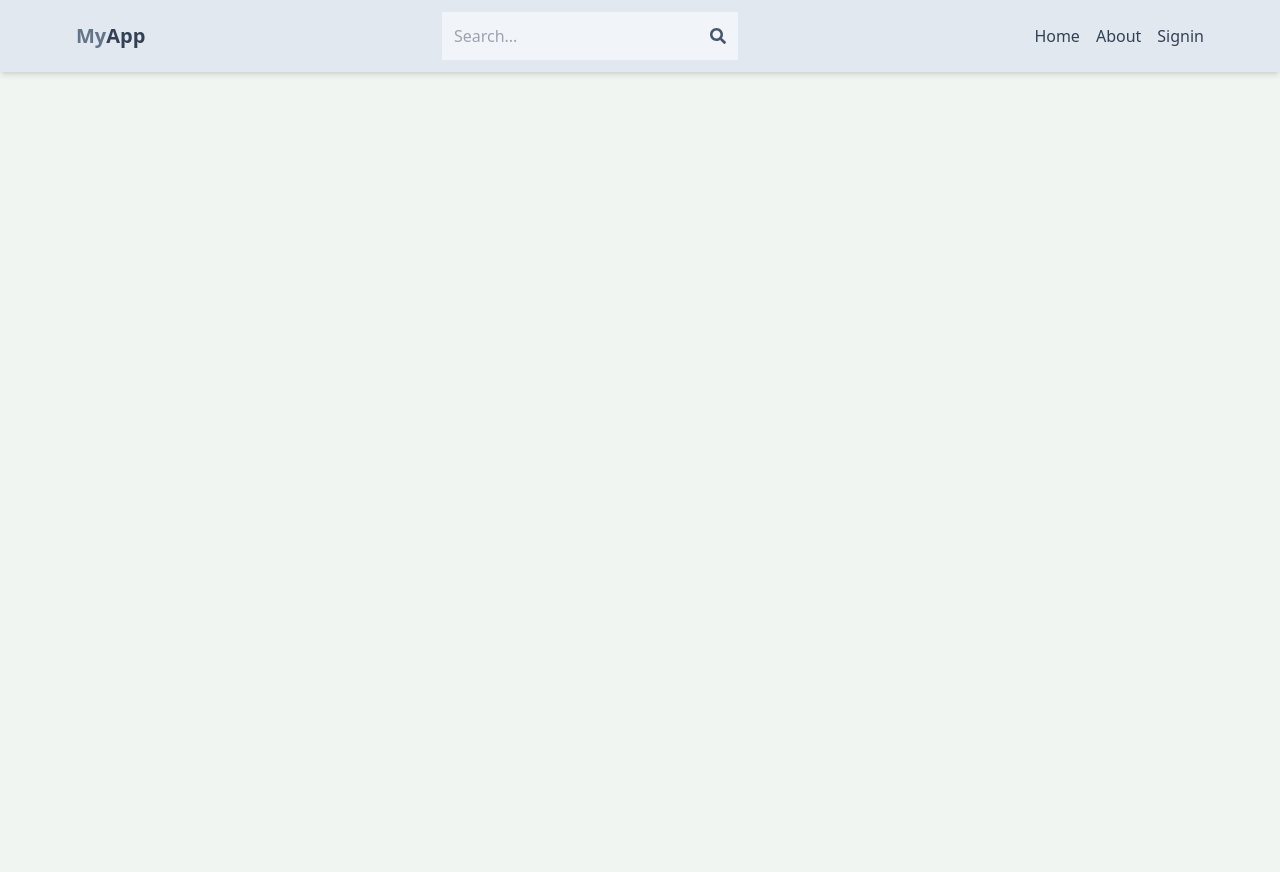
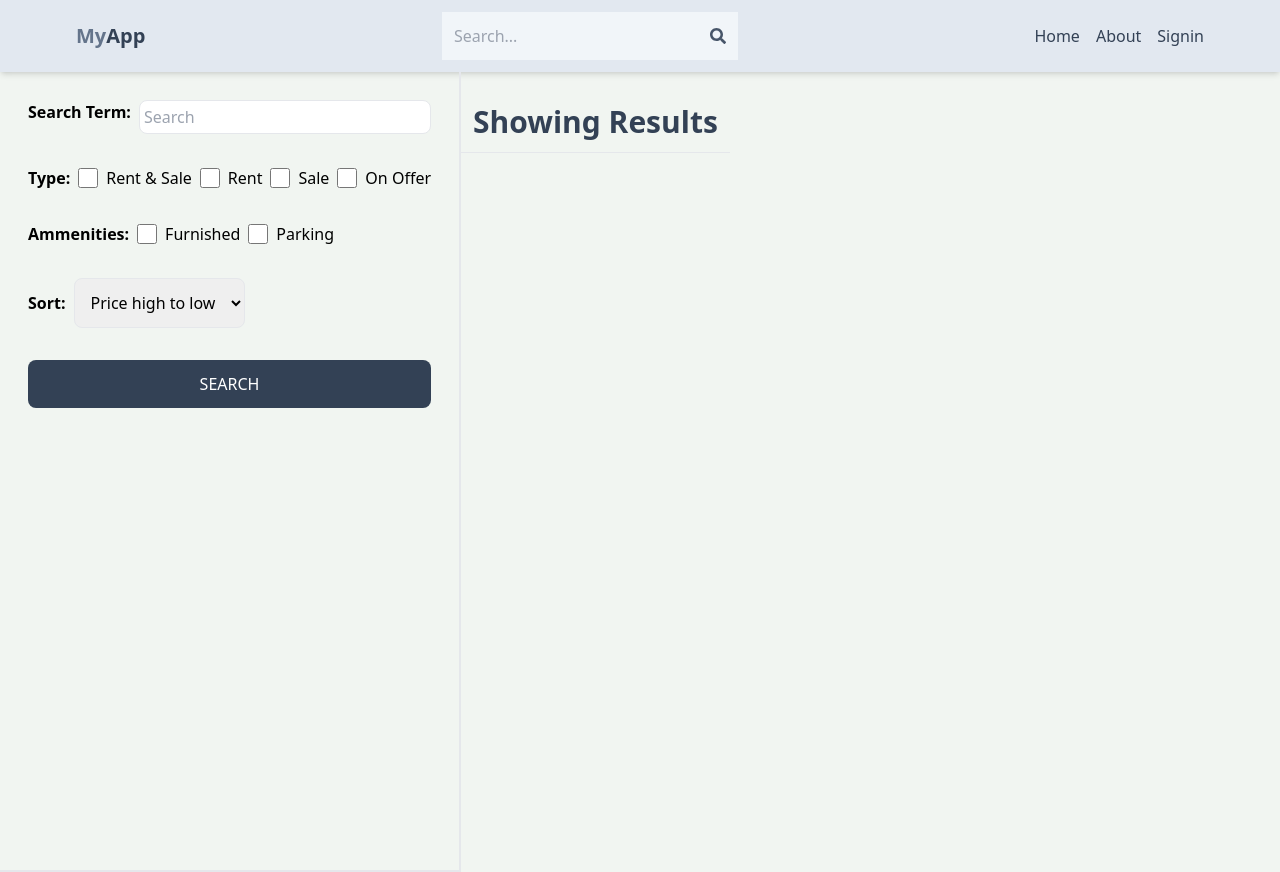
Before and after one commit to MandelaMan/real-estate-app, a React (Vite) app in the folder client/: page /q in a window 1280 px wide. Before the commit the page ends 800 px from the top, so only its background shows below. Built offline with nearby package versions, Linux system fonts and the light colour scheme; no server answers.

Commit message:
listing results page html

```diff
--- a/client/src/App.jsx
+++ b/client/src/App.jsx
@@ -11,6 +11,7 @@
 import AllListings from "./pages/AllListings";
 import UpdateListing from "./pages/UpdateListing";
 import ShowListing from "./pages/ShowListing";
+import SearchResults from "./pages/SearchResults";
 
 const App = () => {
   return (
@@ -23,6 +24,7 @@
       <Route path="/signout" element={<SignOut />}/>
       <Route path="/listing/:id" element={<ShowListing />}/>
       <Route path="/listings" element={<AllListings />}/>
+      <Route path="/q" element={<SearchResults />}/>
       <Route element={<PrivateRoute/>}>
         <Route path="/profile" element={<Profile />}/>
         <Route path="/create-listing" element={<CreateListing />}/>
--- a/client/src/components/Header.jsx
+++ b/client/src/components/Header.jsx
@@ -1,10 +1,43 @@
 import {FaSearch} from 'react-icons/fa'
-import { Link } from 'react-router-dom'
+import { Link, useNavigate } from 'react-router-dom'
 import { useSelector } from 'react-redux'
+import { useState,useEffect } from 'react'
 
 const Header = () => {
+  const [search, setSearch] = useState("")
+
+  const navigate = useNavigate()
+
+  const handleSubmit =(e) => {
+    e.preventDefault()
+
+    //inorder to change the search term to whatever you are searching for currently
+    const urlParams = new URLSearchParams(window.location.search)
+
+    urlParams.set('search',search)
+
+    const searchQuery = urlParams.toString()
+
+    navigate(`/q?${searchQuery}`)
+  }
+
+  useEffect(() => {
+    const urlParams = new URLSearchParams(location.search)
+    const setSearchUrl = urlParams.get('search')
+
+    if(setSearchUrl){
+      setSearch(setSearchUrl)
+    }
+    return () => {
+      // second
+
+      setSearch("")
+    }
+  }, [location.search])
+
 
   const {currentUser} = useSelector((state) => state.user)
+
   return (
     <header className='bg-slate-200 shadow-md'>
       <div className='flex justify-between items-center max-w-6xl mx-auto p-3'>
@@ -14,9 +47,13 @@
             <span className='text-slate-700'>App</span>
           </h1>
         </Link>
-        <form className='bg-slate-100 p-3 roundend-lg flex items-center'>
-          <input type="text" placeholder='Search...' className='bg-transparent focus:outline-none w-24 sm:w-64'/>
-          <FaSearch className='text-slate-600'/>
+        <form className='bg-slate-100 p-3 roundend-lg flex items-center' onSubmit={handleSubmit}>
+          <input type="text"
+          onChange={(e) => setSearch(e.target.value)}
+          placeholder='Search...'
+          value={search}
+          className='bg-transparent focus:outline-none w-24 sm:w-64'/>
+          <button><FaSearch className='text-slate-600'/></button>
         </form>
         <ul className='flex gap-4'>
           <Link to="/">
--- /dev/null
+++ b/client/src/pages/SearchResults.jsx
@@ -0,0 +1,62 @@
+import React from 'react'
+
+const SearchResults = () => {
+  return (
+    <div className='flex flex-col md:flex-row'>
+        <div className='p-7 border-b-2 md:border-r-2 md:min-h-screen'>
+            <form action="" className='flex flex-col gap-8'>
+                <div className='flex item-center gap-2'>
+                    <label className='whitespace-nowrap font-semibold' htmlFor="">Search Term: </label>
+                    <input type="text" id='search' placeholder='Search'
+                    className='border rounded-lg p-1 w-full' />
+                </div>
+                <div className="flex gap-2 flex-wrap items-center">
+                    <label className='font-semibold' htmlFor="">Type: </label>
+                    <div className='flex gap-2' >
+                        <input type="checkbox" id="all" className='w-5'/>
+                        <span>Rent & Sale</span>
+                    </div>
+                    <div className='flex gap-2' >
+                        <input type="checkbox" id="rent" className='w-5'/>
+                        <span>Rent</span>
+                    </div>
+                    <div className='flex gap-2' >
+                        <input type="checkbox" id="sale" className='w-5'/>
+                        <span>Sale</span>
+                    </div>
+                    <div className='flex gap-2' >
+                        <input type="checkbox" id="offer" className='w-5'/>
+                        <span>On Offer</span>
+                    </div>
+                </div>
+                <div className="flex gap-2 flex-wrap items-center">
+                    <label className='font-semibold' htmlFor="">Ammenities: </label>
+                    <div className='flex gap-2' >
+                        <input type="checkbox" id="furniture" className='w-5'/>
+                        <span>Furnished</span>
+                    </div>
+                    <div className='flex gap-2' >
+                        <input type="checkbox" id="parking" className='w-5'/>
+                        <span>Parking</span>
+                    </div>
+                </div>
+                <div className='flex items-center gap-2'>
+                    <label className='font-semibold' htmlFor="">Sort: </label>
+                    <select name="" id="sort_order" className='border rounded-lg p-3'>
+                        <option value="">Price high to low</option>
+                        <option value="">Price low to high</option>
+                        <option value="">Latest</option>
+                        <option value="">Oldest</option>
+                    </select>
+                </div>
+                <button className='bg-slate-700 text-white p-3 rounded-lg uppercase hover:opacity-95'>Search</button>
+            </form>
+        </div>
+        <div className=''>
+            <h1 className='text-3xl font-semibold border-b p-3 text-slate-700 mt-5'>Showing Results</h1>
+        </div>
+    </div>
+  )
+}
+
+export default SearchResults
```
